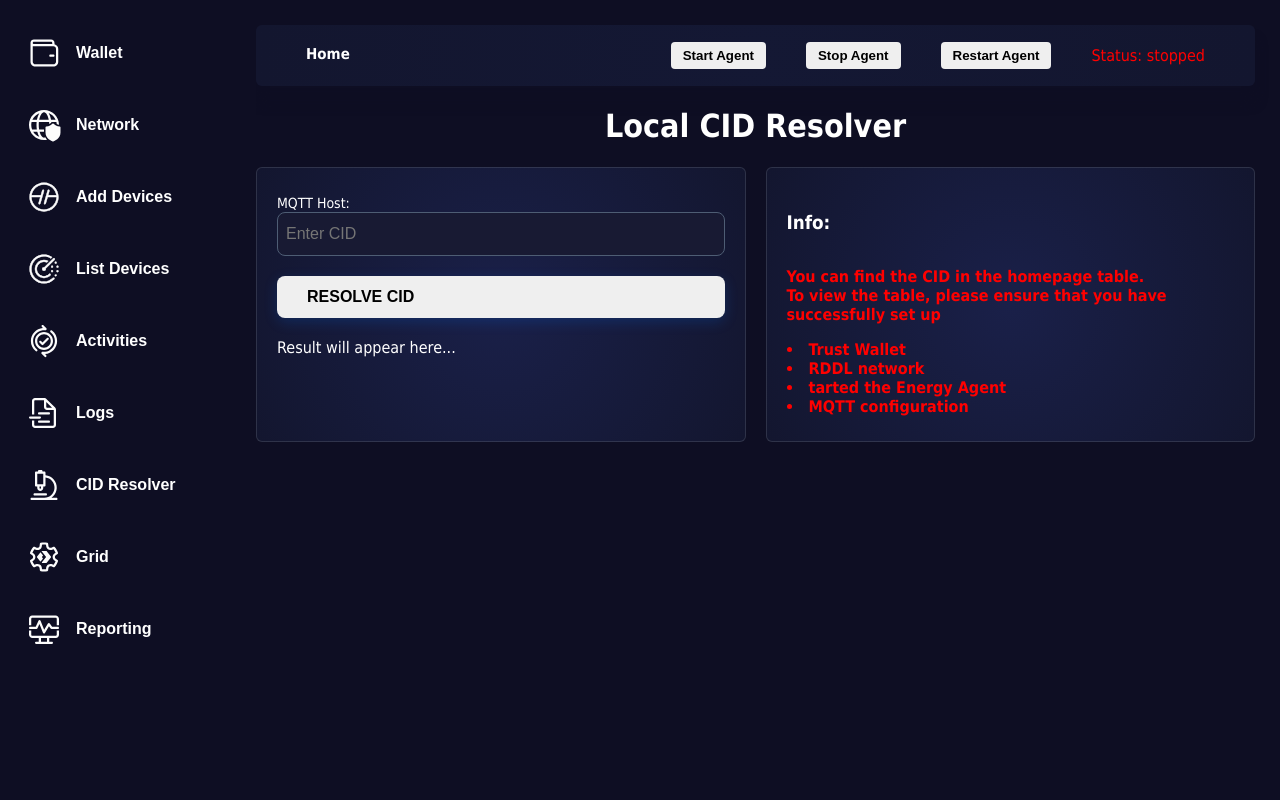
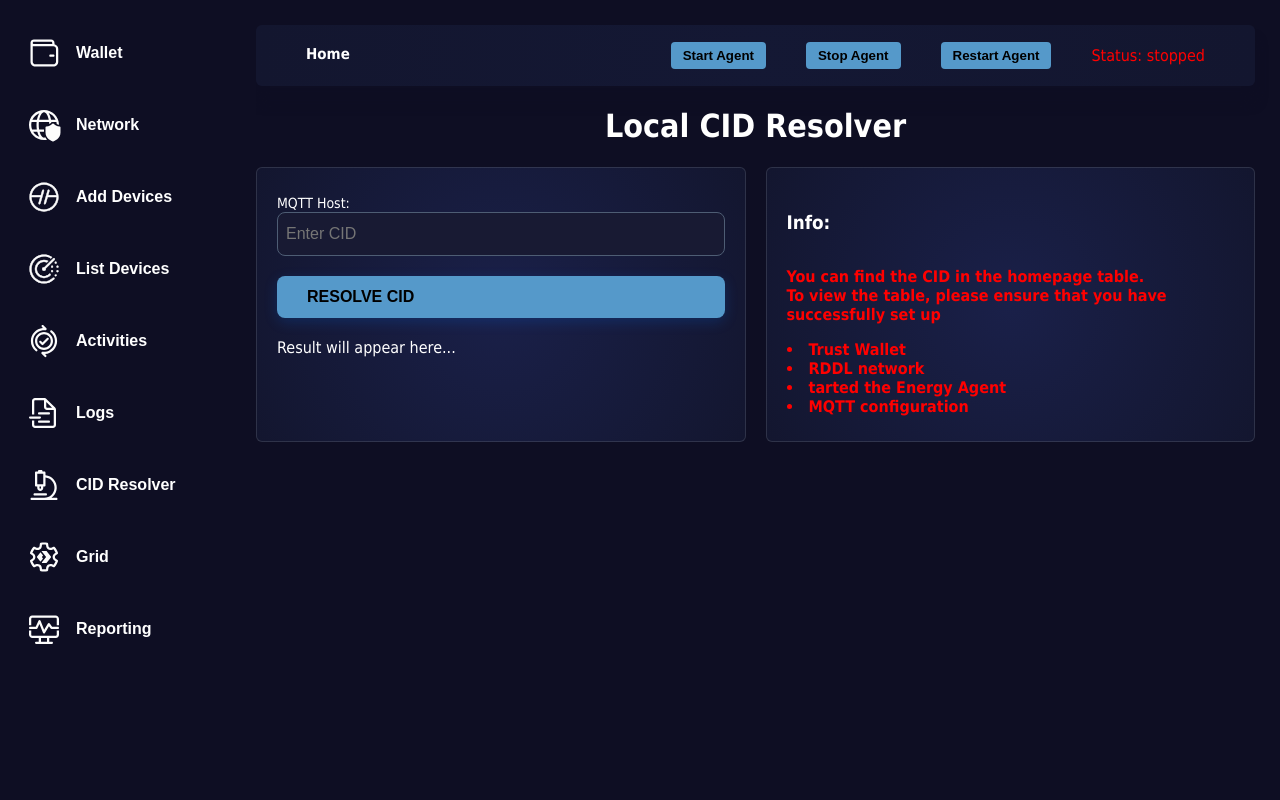
Before and after one commit to rddl-network/EnergyAgent, a FastAPI app: page /cid-page in a window 1280 px wide. Run offline with FastAPI, Linux system fonts and the light colour scheme; parts of the project's set-up code (start-up, migrations or seed data) failed here and were passed over.

Commit message:
fixe background-image issues
Signed-off-by: Jürgen Eckel <juergen@riddleandcode.com>

```diff
--- a/app/templates/static/css/app.css
+++ b/app/templates/static/css/app.css
@@ -163,7 +163,7 @@ nav a{
   gap: 16px;
 }
 .btn {
-  background-image:  rgb(85, 153, 202);
+  background-color:  rgb(85, 153, 202);
   border-radius: 8px;
   border: none;
   box-shadow: rgba(0, 0, 0, 0) 0px 0px 0px 0px, rgba(0, 0, 0, 0) 0px 0px 0px 0px, rgba(0, 118, 255, 0.19) 0px 4px 14px 0px;
@@ -189,7 +189,7 @@ nav a{
   align-items: center;
   color: black;
   font-weight: bold;
-  background-image: rgb(85, 153, 202);
+  background-color: rgb(85, 153, 202);
   border: none;
   padding: 6px 12px;
   border-radius: 4px;
```
